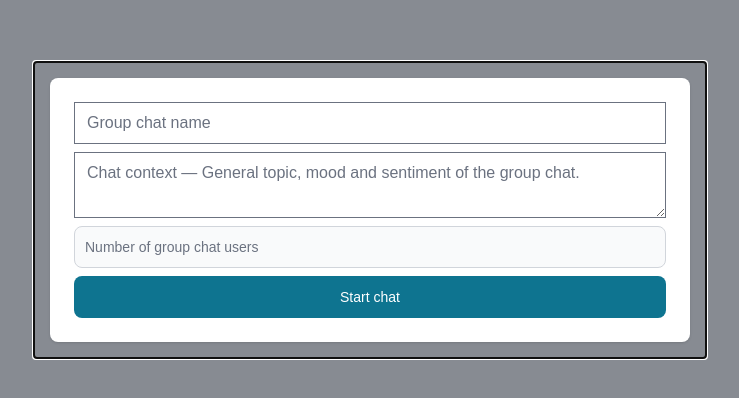
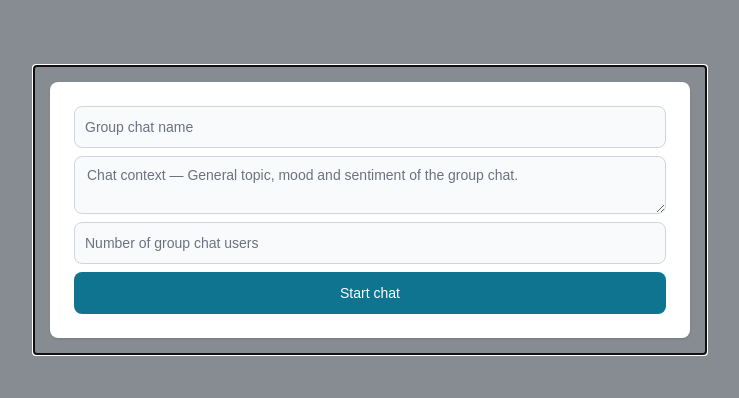
Before and after one commit to alvindera97/T, a Next.js app in the folder view/web/: page / in a window 1280 px wide. Shown: the part 190-588 px from the top of the page, without its empty margins (270-1009 px from the left). Built offline with nearby package versions, Linux system fonts and the light colour scheme.

Commit message:
Replace Default <input> & <textarea> With flowbite-react Components

```diff
--- a/view/web/src/components/NewChatForm.tsx
+++ b/view/web/src/components/NewChatForm.tsx
@@ -1,6 +1,6 @@
 "use client";
 
-import { Button, TextInput } from "flowbite-react";
+import { Button, Textarea, TextInput } from "flowbite-react";
 
 export default function NewChatForm() {
   return (
@@ -10,12 +10,12 @@ export default function NewChatForm() {
       id="new-chat-form"
       role="start-new-chat-form"
     >
-      <input
+      <TextInput
         placeholder="Group chat name"
         type="text"
         id="new-group-chat-name"
       />
-      <textarea
+      <Textarea
         id="new-group-chat-context"
         placeholder="Chat context — General topic, mood and sentiment of the group chat."
       />
```
